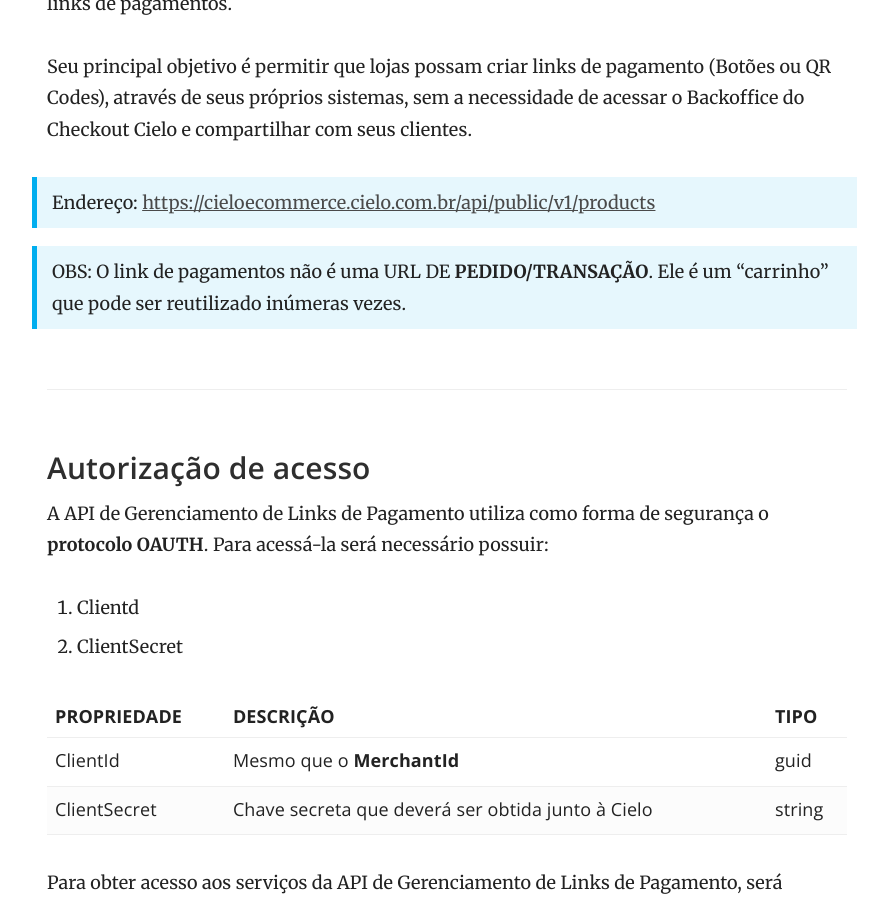
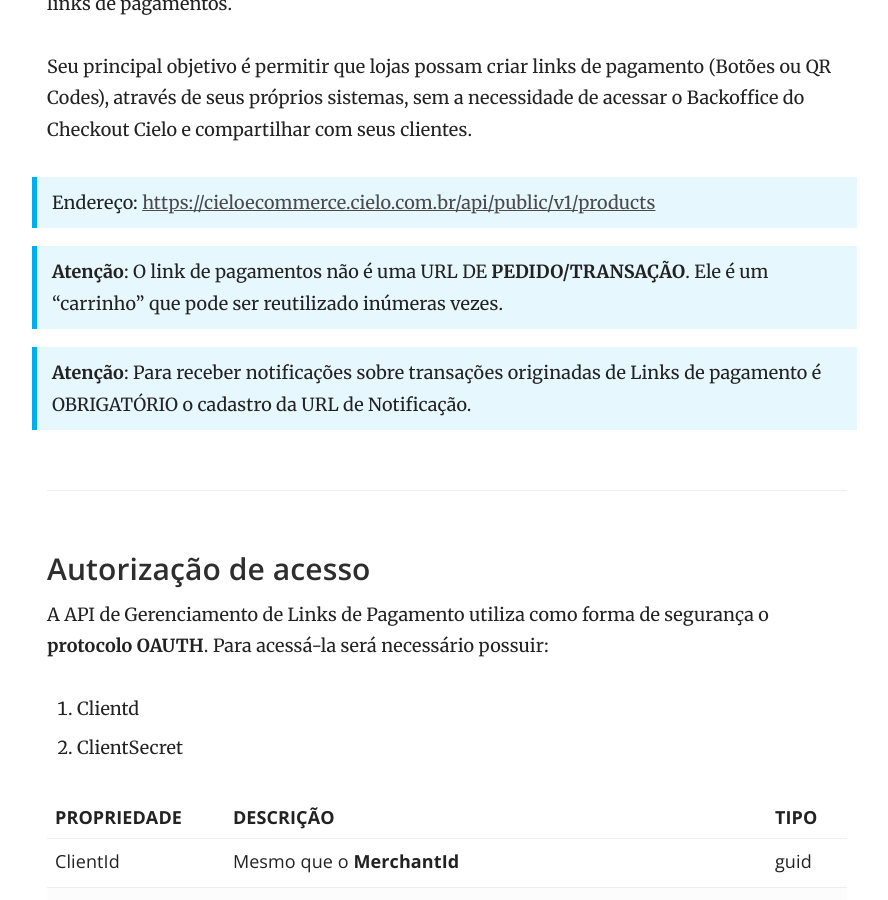
Before and after one commit to DocsCielo/PILOTOSALELO, a Jekyll site: the page built from _docs/checkoutcielo/API - Link de pagamentos.md, in a window 1280 px wide and 900 px high, scrolled down 384 px. Shown: the whole window, without its empty margins (343-1231 px from the left). Built offline with Jekyll 4.4.1, drawn with Linux system fonts in a browser that asks for light colours.

Commit message:
Updated '_docs/checkoutcielo/API - Link de pagamentos.md' via CloudCannon

```diff
--- a/_docs/checkoutcielo/API - Link de pagamentos.md
+++ b/_docs/checkoutcielo/API - Link de pagamentos.md
@@ -13,7 +13,11 @@ Seu principal objetivo é permitir que lojas possam criar links de pagamento (Bo
 > Endereço: <https://cieloecommerce.cielo.com.br/api/public/v1/products>
 
 
-> OBS: O link de pagamentos não é uma URL DE **PEDIDO/TRANSAÇÃO**. Ele é um "carrinho" que pode ser reutilizado inúmeras vezes.
+> **Atenção**: O link de pagamentos não é uma URL DE **PEDIDO/TRANSAÇÃO**. Ele é um "carrinho" que pode ser reutilizado inúmeras vezes.
+
+
+> **Atenção**: Para receber notificações sobre transações originadas de Links de pagamento é OBRIGATÓRIO o cadastro da URL de Notificação.
+
 
 ### Autorização de acesso
 
```
